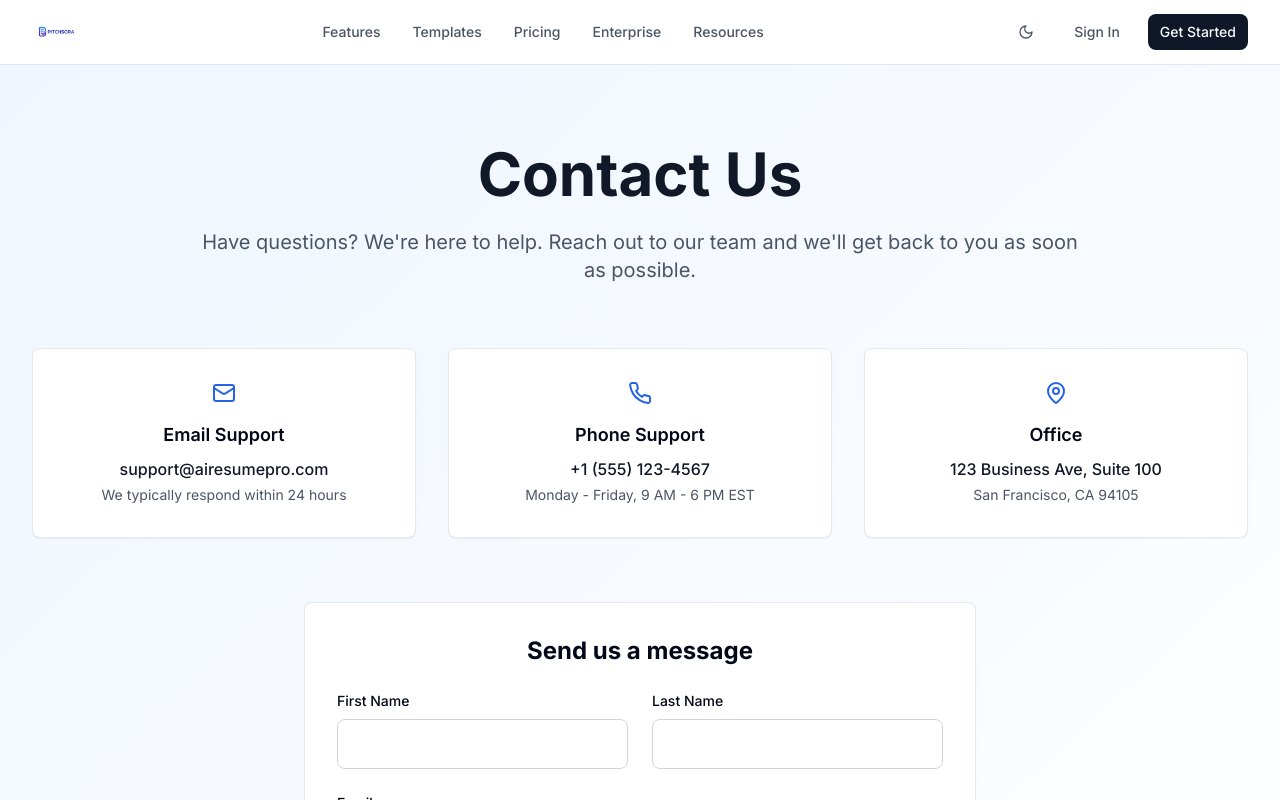
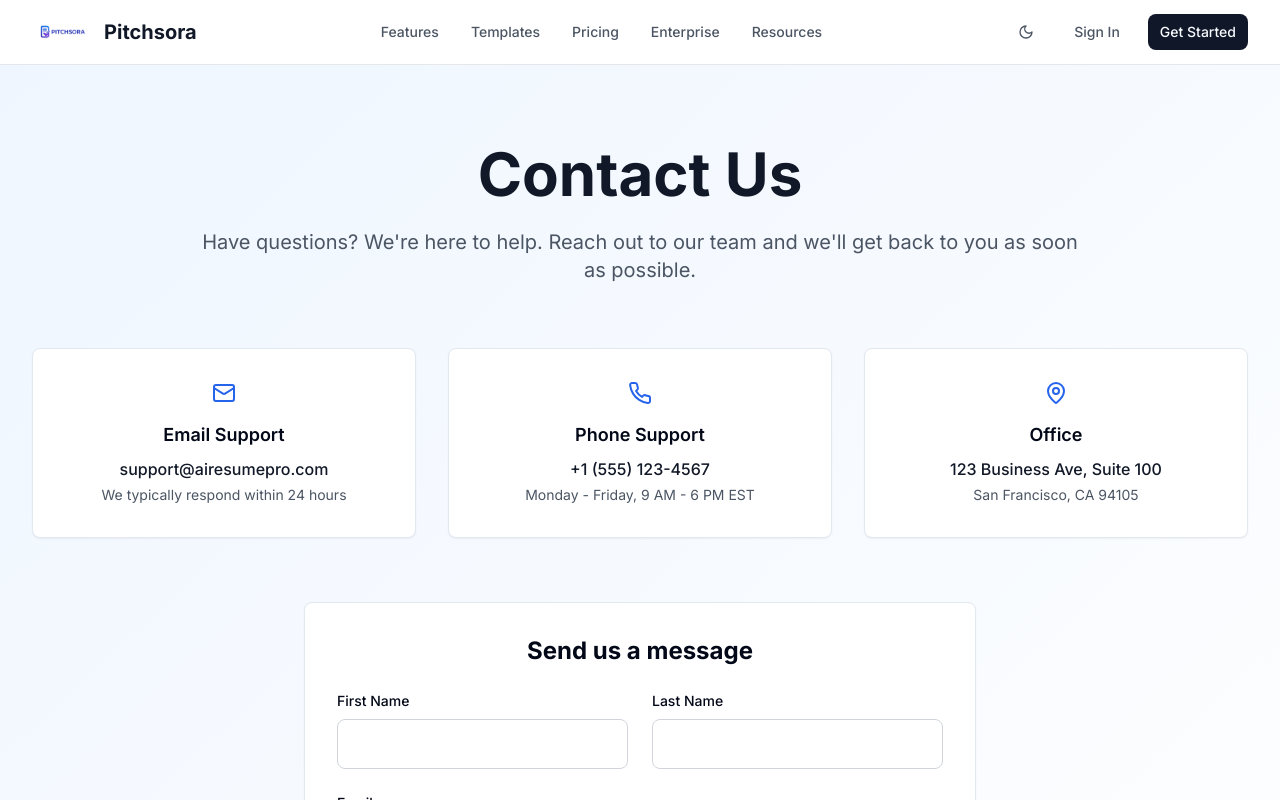
Before and after one commit to Octane232/optimized-resume-ai, a React (Vite) app: page /contact in a window 1280 px wide. Shown: the top 800 px of the page. Built offline with nearby package versions, Linux system fonts and the light colour scheme; the HTML template or start-up script is replaced by a standard one.

Commit message:
Update website name to Pitchsora

```diff
--- a/index.html
+++ b/index.html
@@ -4,11 +4,11 @@
   <head>
     <meta charset="UTF-8" />
     <meta name="viewport" content="width=device-width, initial-scale=1.0" />
-    <title>PITCHSORA - Build Your Perfect Resume in Minutes with AI</title>
+    <title>Pitchsora - Build Your Perfect Resume in Minutes with AI</title>
     <meta name="description" content="Use AI to generate job-winning resumes customized for your dream role. ATS-optimized templates, professional designs, and easy editing." />
-    <meta name="author" content="PITCHSORA" />
+    <meta name="author" content="Pitchsora" />
 
-    <meta property="og:title" content="PITCHSORA - Build Your Perfect Resume in Minutes with AI" />
+    <meta property="og:title" content="Pitchsora - Build Your Perfect Resume in Minutes with AI" />
     <meta property="og:description" content="Use AI to generate job-winning resumes customized for your dream role. ATS-optimized templates, professional designs, and easy editing." />
     <meta property="og:type" content="website" />
     <meta property="og:image" content="https://lovable.dev/opengraph-image-p98pqg.png" />
--- a/src/components/Header.tsx
+++ b/src/components/Header.tsx
@@ -38,7 +38,8 @@ const Header = () => {
         <div className="flex items-center justify-between h-16">
           {/* Logo */}
           <Link to="/" className="flex items-center space-x-3">
-            <img src={logo} alt="PITCHSORA" className="h-8 w-auto object-contain" />
+            <img src={logo} alt="Pitchsora" className="h-10 w-auto object-contain" />
+            <h1 className="text-xl font-bold text-gray-900 dark:text-white">Pitchsora</h1>
           </Link>
 
           {/* Desktop Navigation */}
```
